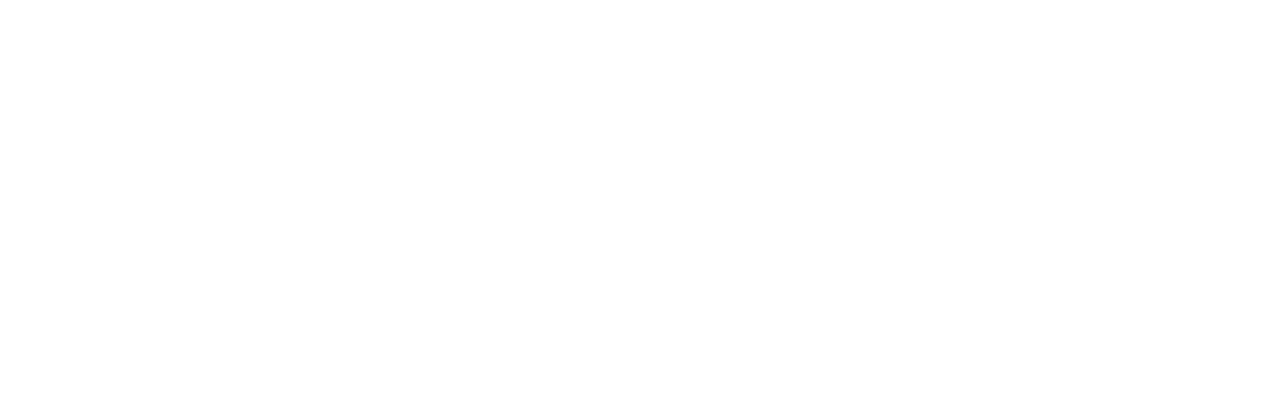
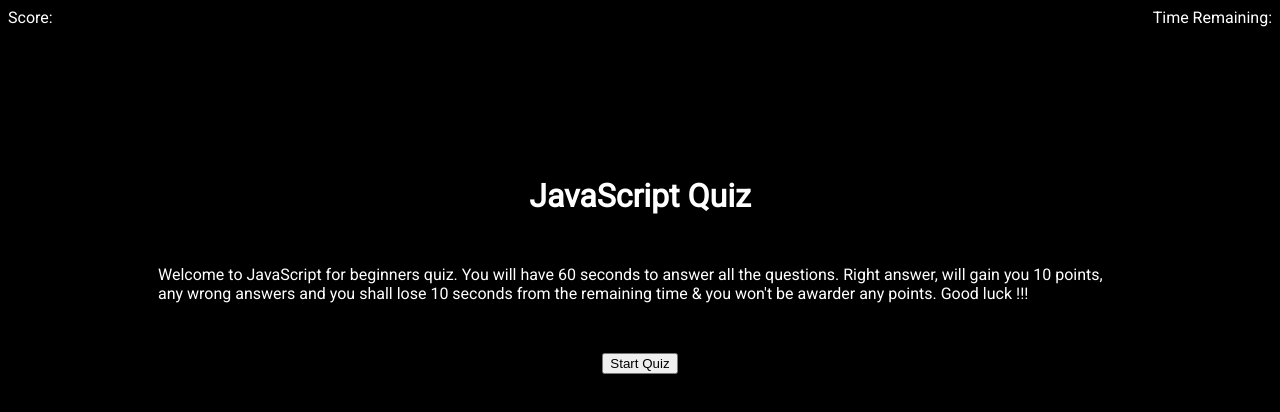
Before and after one commit to kanhairaval/javascript-timed-quiz-kr, a plain HTML site: page index.html in a window 1280 px wide. Drawn offline with Linux system fonts and the light colour scheme.

Commit message:
new updates

```diff
--- a/assets/css/style.css
+++ b/assets/css/style.css
@@ -0,0 +1,32 @@
+body {
+    font-family: Roboto;
+    color: white;
+    background-color: black;
+}
+
+#strt-button {
+    cursor: pointer;
+}
+
+#button-div {
+    display: flex;
+    justify-content: center;
+}
+
+#quiz-rules {
+    margin-left: 150px;
+    margin-right: 150px;
+    margin-bottom: 50px;
+}
+
+#quiz-title {
+    display: flex;
+    justify-content: center;
+    margin-top: 150px;
+    margin-bottom: 50px;
+}
+
+header {
+    display: flex;
+    justify-content: space-between;
+}
--- a/assets/javascript/index.js
+++ b/assets/javascript/index.js
@@ -0,0 +1,18 @@
+// Welcome to JavaScript for beginners quiz. You will have 60 seconds to answer all the questions. Right answer, will gain you 10 points, any wrong answers and you shall lose 10 seconds from the remaining time & you won't be awarder any points. Good luck !!!
+let startButton = document.getElementById("strt-button");
+let leftHeader = document.getElementById("high-score");
+let rightHeader = document.getElementById("time-left");
+let timeLeft = 60;
+
+let quizQuestions = ["Which of the following methods is used to access HTML elements using Javascript?", "How can a datatype be declared to be a constant type?", "Which of the following keywords is used to define a variable in Javascript?", "Which function is used to serialize an object into a JSON string in Javascript?", "How to stop an interval timer in Javascript?", "How do we write a comment in javascript?"];
+
+let questionsVar = document.getElementById("questions-container");
+
+questionsVar.setAttribute("Style", "display: none");
+
+let startQuiz = startButton.addEventListener("click", function() {
+    document.getElementById("initial-container").style.display = "none";
+    if (questionsVar.setAttribute("Style", "display: none") === true) {
+        questionsVar.setAttribute("Style", "display: block");
+    }
+})
--- a/index.html
+++ b/index.html
@@ -1,17 +1,65 @@
 <!DOCTYPE html>
+
 <html lang="en">
+
 <head>
+
     <meta charset="UTF-8">
     <meta http-equiv="X-UA-Compatible" content="IE=edge">
     <meta name="viewport" content="width=device-width, initial-scale=1.0">
     <link rel="stylesheet" href="./assets/css/style.css">
+    <link rel="preconnect" href="https://fonts.googleapis.com"><link rel="preconnect" href="https://fonts.gstatic.com" crossorigin><link href="https://fonts.googleapis.com/css2?family=Gochi+Hand&family=Roboto&display=swap" rel="stylesheet">
     <title>JavaScript Timed Quiz - KR</title>
+
 </head>
 
 <body>
 
+    <header>
+
+        <div id="high-score">Score:</div>
+        <div id="time-left">Time Remaining:</div>
+
+    </header>
+
+    <div class="card">
+
+        <div id="initial-container" class="hide">
+
+            <h1 id="quiz-title">JavaScript Quiz</h1>
+
+            <p id="quiz-rules">Welcome to JavaScript for beginners quiz. You will have 60 seconds to answer all the questions. Right answer, will gain you 10 points, any wrong answers and you shall lose 10 seconds from the remaining time & you won't be awarder any points. Good luck !!!</p>
+
+            <div id="button-div">
+
+                <button id="strt-button">Start Quiz</button>
+
+            </div>
+
+            </div>
+
+            </div>
+
+            <div id="questions-container" class="hide">
+
+        <div id="questions">Questions</div>
+
+        <div id="answer-buttons" class="btn-list">
+
+            <button class="btn">Answer 1</button>
+
+            <button class="btn">Answer 2</button>
+
+            <button class="btn">Answer 3</button>
+
+            <button class="btn">Answer 4</button>
+
+        </div>
+
+        </div>
 
     <script src="./assets/javascript/index.js"></script>
 
 </body>
+
 </html>
```
